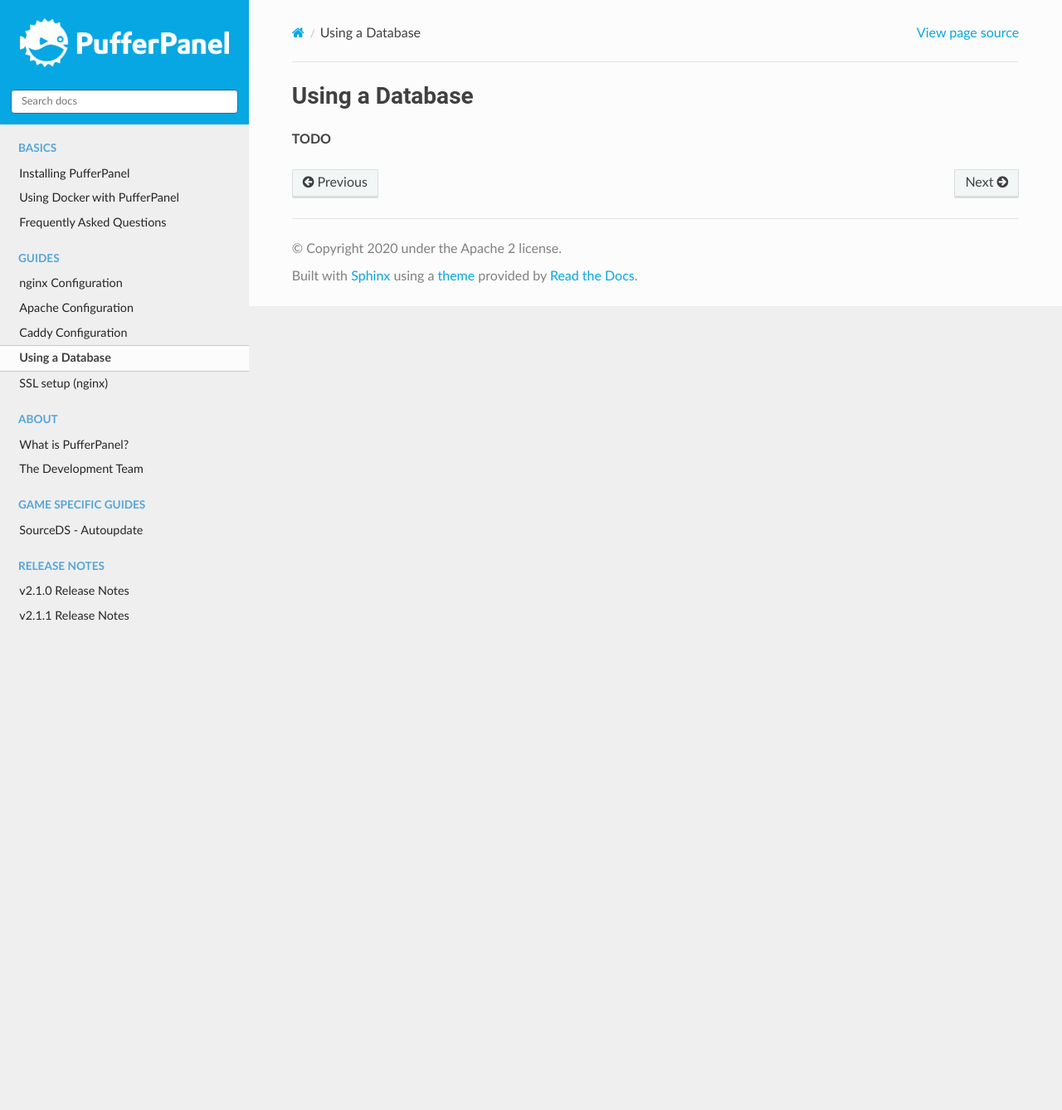
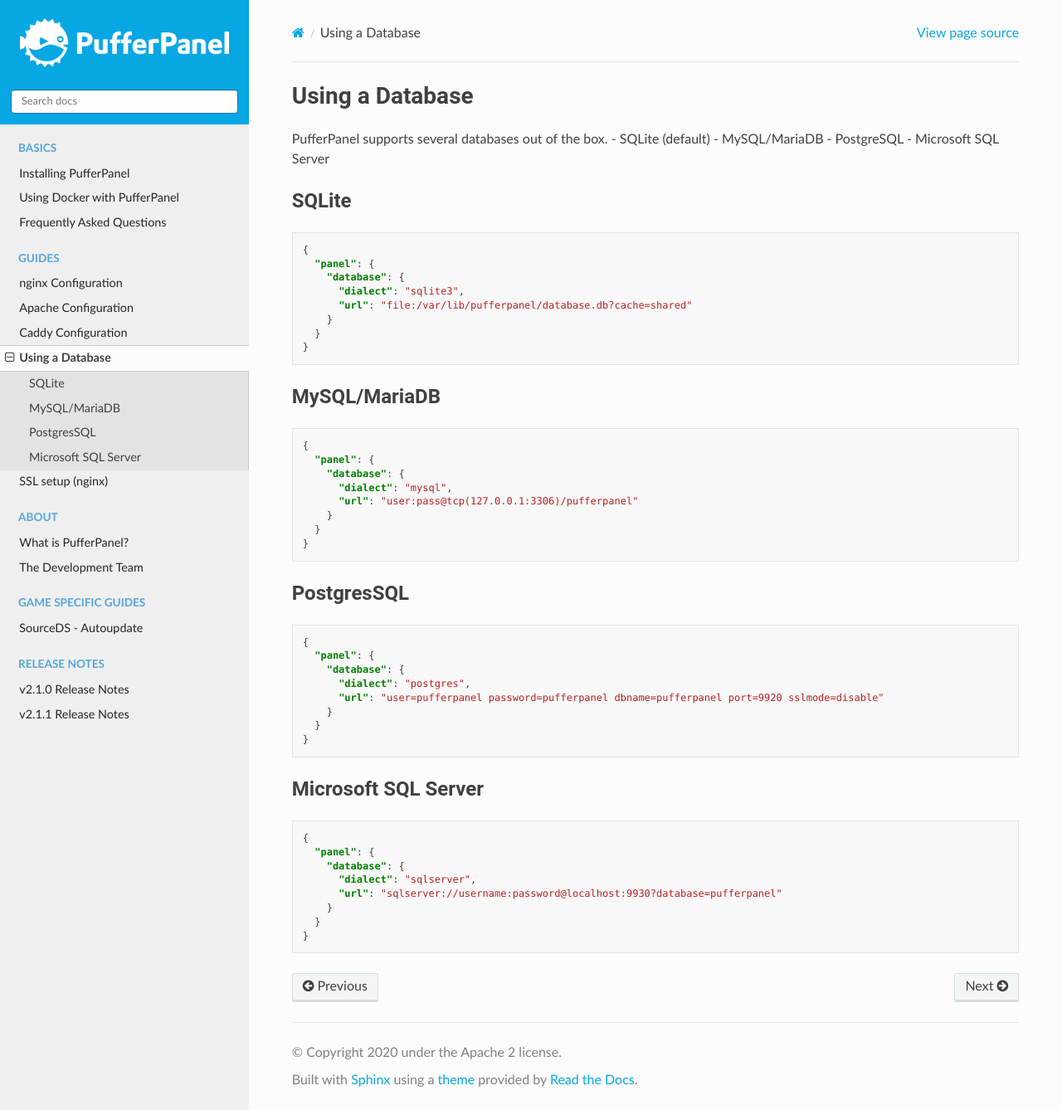
Before and after one commit to pufferpanel/documentation, a Sphinx documentation site: the page built from source/guides/database.rst, in a window 1280 px wide and 1338 px high. Shown: the whole window at 83% size. Built offline with Sphinx 7.4.7 and the Read the Docs theme 2.0.0, drawn with Linux system fonts in a browser that asks for light colours.

Commit message:
Update database.rst

```diff
--- a/source/guides/database.rst
+++ b/source/guides/database.rst
@@ -1,4 +1,64 @@
 Using a Database
 ================
 
-**TODO**
+PufferPanel supports several databases out of the box.
+- SQLite (default)
+- MySQL/MariaDB
+- PostgreSQL
+- Microsoft SQL Server
+
+SQLite
+^^^^^^^^^^^^^^^^^^
+
+.. code-block:: JSON
+
+  {
+    "panel": {
+      "database": {
+        "dialect": "sqlite3",
+        "url": "file:/var/lib/pufferpanel/database.db?cache=shared"
+      }
+    }
+  }
+
+MySQL/MariaDB
+^^^^^^^^^^^^^^^^^^
+
+.. code-block:: JSON
+
+  {
+    "panel": {
+      "database": {
+        "dialect": "mysql",
+        "url": "user:pass@tcp(127.0.0.1:3306)/pufferpanel"
+      }
+    }
+  }
+
+PostgresSQL
+^^^^^^^^^^^^^^^^^^
+
+.. code-block:: JSON
+
+  {
+    "panel": {
+      "database": {
+        "dialect": "postgres",
+        "url": "user=pufferpanel password=pufferpanel dbname=pufferpanel port=9920 sslmode=disable"
+      }
+    }
+  }
+
+Microsoft SQL Server
+^^^^^^^^^^^^^^^^^^
+
+.. code-block:: JSON
+
+  {
+    "panel": {
+      "database": {
+        "dialect": "sqlserver",
+        "url": "sqlserver://username:password@localhost:9930?database=pufferpanel"
+      }
+    }
+  }
```
